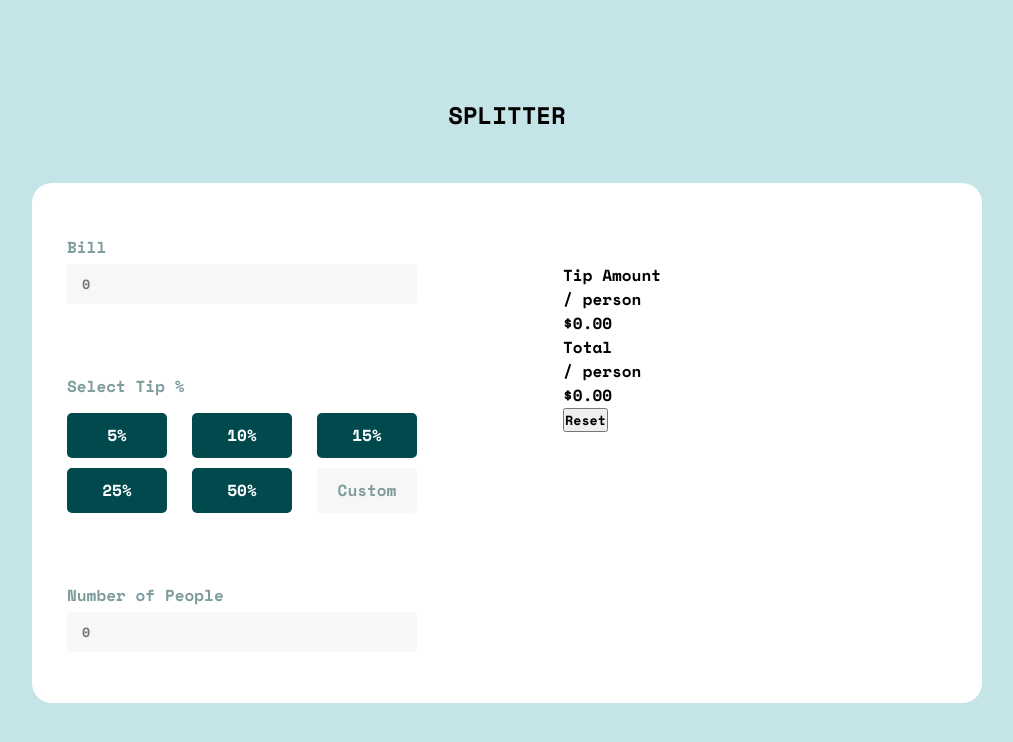
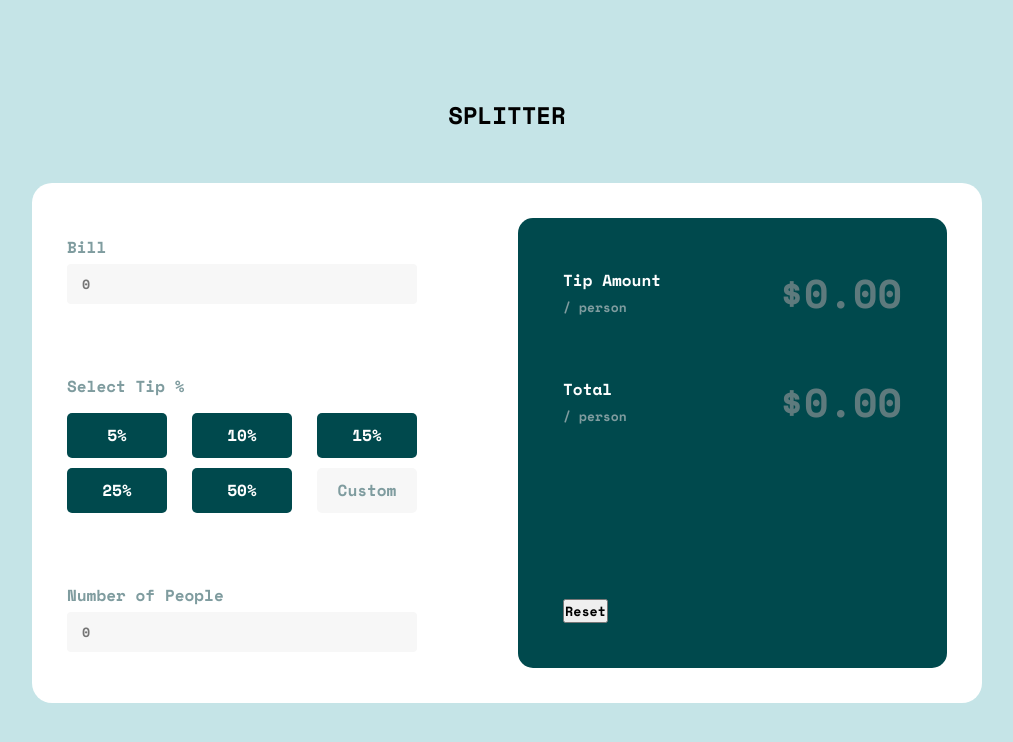
Before and after one commit to Yunis003/tip-calculator-app, a plain HTML site: page index.html in a window 1280 px wide. Shown: the whole page, without its empty margins (133-1146 px from the left). Drawn offline with nearby package versions, Linux system fonts and the light colour scheme.

Commit message:
making-result-side

```diff
--- a/assets/style.css
+++ b/assets/style.css
@@ -110,4 +110,39 @@ body{
 .result-side{
     display: flex;
     padding: 45px;
+    background-color: var(--resultAndTip);
+    color: var(--whiteBack);
+    border-radius: 15px;
 }
+.inner-res{
+    width: 100%;
+    display: flex;
+    flex-direction: column;
+    justify-content: space-between;
+}
+.totalAndTip{
+    display: flex;
+    flex-direction: column;
+    gap: 50px;
+    justify-content: center;
+    align-items: center;
+}
+.tipAmount{
+    width: 100%;
+    display: flex;
+    justify-content: space-between;
+    align-items: center;
+}
+.box{
+    display: flex;
+    flex-direction: column;
+    gap: 5px;
+    & span{
+        color: hsl(184, 14%, 56%);
+        font-size: 13px;
+    }
+}
+.priceTip, .priceTotal{
+    color:hsl(186, 14%, 43%);
+    font-size: 40px;
+}
--- a/index.html
+++ b/index.html
@@ -30,6 +30,7 @@
           <input type="text" required placeholder="0" class="inputs">
         </div>
       </div>
+
       <div class="result-side">
         <div class="inner-res">
           <div class="totalAndTip">
@@ -38,14 +39,14 @@
                 <p>Tip Amount</p>
                 <span>/ person</span>
               </div>
-              <span>$0.00</span>
+              <span class="priceTip">$0.00</span>
             </div>
-            <div class="total">
+            <div class="tipAmount">
               <div class="box">
                 <p>Total</p>
                 <span>/ person</span>
               </div>
-              <span>$0.00</span>
+              <span class="priceTotal">$0.00</span>
             </div>
           </div>
           <div class="reset">
```
